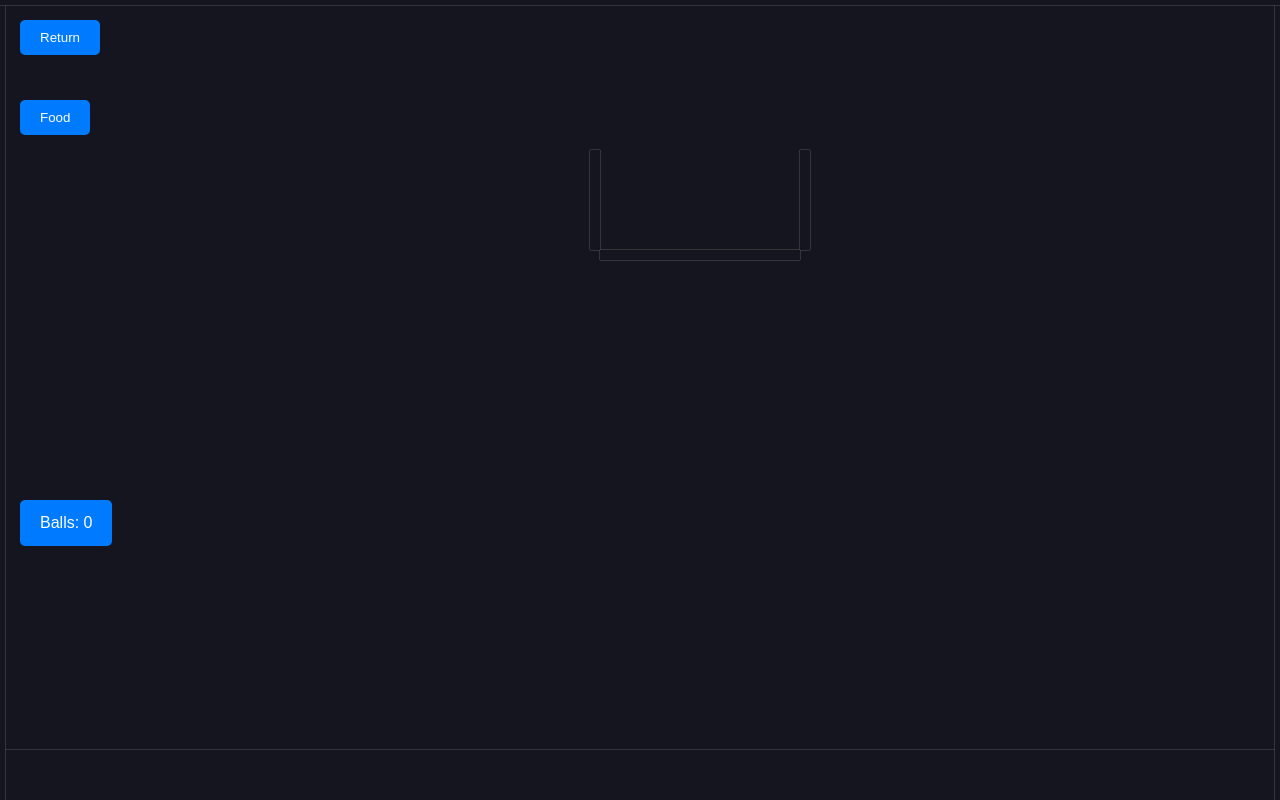
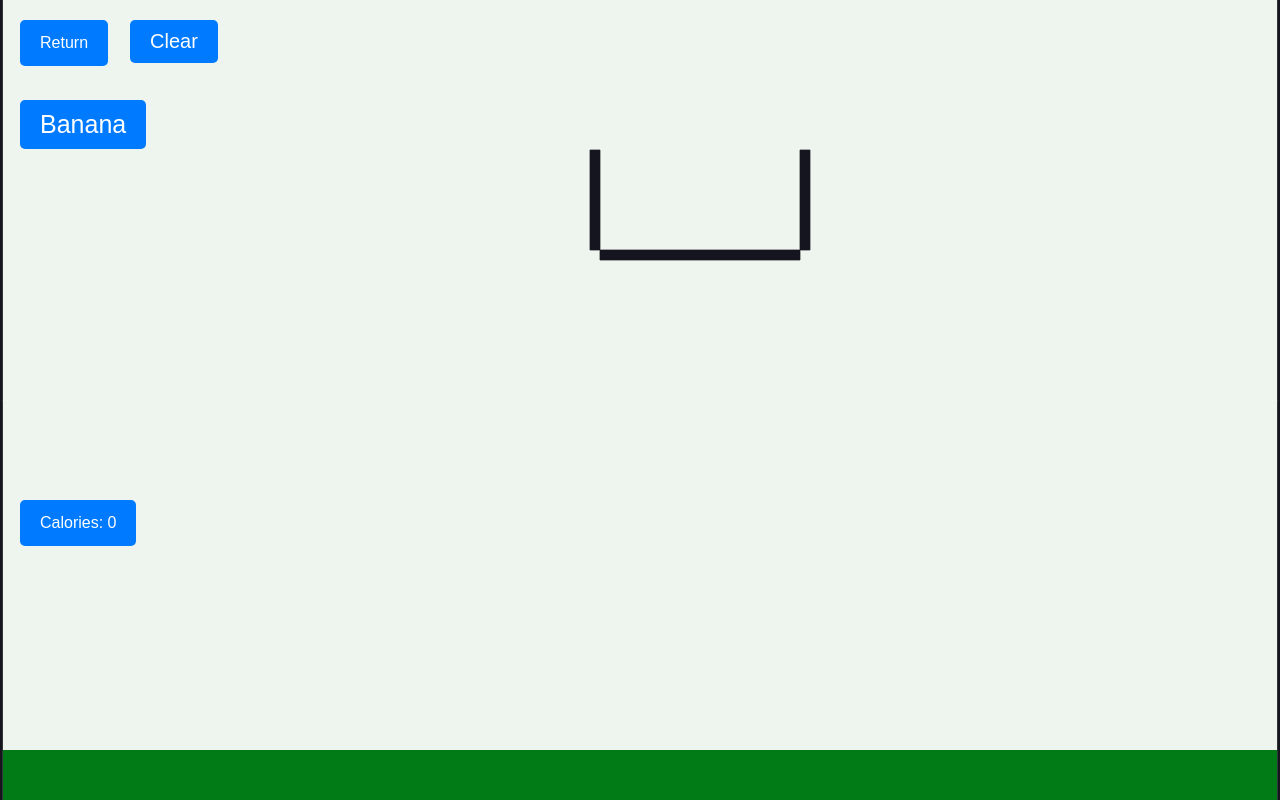
Before and after one commit to Samvae/CalorieConsumer, a plain HTML site: page Interactive/interactive.html in a window 1280 px wide. Drawn offline with nearby package versions, Linux system fonts and the light colour scheme; animation ran at ten frames a second.

Commit message:
continue working

```diff
--- a/Interactive/interactive.html
+++ b/Interactive/interactive.html
@@ -7,7 +7,26 @@
   <link rel="stylesheet" href="/Interactive/style.css">
 </head>
 <body>
+      <a href="/index.html" class="return-button">Return</a>
+        <!-- Refresh button -->
+      <button class="clear-button" onclick="refreshPage()">Clear</button>
+
+        <!-- Using object tag to display SVG -->
+      <!-- <img src="/mouth.svg" alt="Mouth SVG" class="mouth-svg"> -->
+
+      <button id="bananaButton" class="banana-button">Banana</button>
+
+      <div id="calories"class="calories-display">Calories: 0</div>
+
       <script src="/node_modules/matter-js/build/matter.js"></script>
+      <script src="/node_modules/matter-js/build/matter.min.js"></script>
+      <script src="/node_modules/matter-js/build/matter.dev.js"></script>
       <script src="script.js"></script>
+      <script>
+        function refreshPage() {
+          // Reload the current page
+          location.reload();
+        }
+      </script>
 </body>
 </html>
--- a/Interactive/script.js
+++ b/Interactive/script.js
@@ -1,29 +1,3 @@
-// Create a button element
-const button = document.createElement("button");
-button.innerText = "Return";
-button.classList.add("custom-button");
-
-// Add an event listener to the button for redirection
-button.addEventListener("click", function() {
-    window.location.href = "/index.html";
-});
-document.body.appendChild(button);
-
-////////////////////////////////////////////////////////////////
-// Create a button element
-const Foodbutton = document.createElement("button");
-Foodbutton.innerText = "Food";
-Foodbutton.classList.add("food-button");
-document.body.appendChild(Foodbutton);
-
-// Add a div to display the ball count
-const ballCountDisplay = document.createElement("div");
-ballCountDisplay.id = "ballCountDisplay";
-ballCountDisplay.textContent = "Balls in Box: 0";
-ballCountDisplay.classList.add("ball-count-display");
-document.body.appendChild(ballCountDisplay);
-
-////////////////////////////////////////////////////////////////
 // module aliases
 var Engine = Matter.Engine,
 Render = Matter.Render,
@@ -42,12 +16,10 @@ var render = Render.create({
     options: {
         width: window.innerWidth,
         height: window.innerHeight,
-        wireframes: false
+        wireframes: false,
+        background: "#EEF4EE"
     }
 });
-
-render.canvas.width = window.innerWidth;
-render.canvas.height = window.innerHeight;
 
 // add mouse control
 let mouse = Matter.Mouse.create(render.canvas);
@@ -61,84 +33,126 @@ let mouseConstraint = Matter.MouseConstraint.create(engine, {
 var boxWidth = 200;
 var boxHeight = 100;
 
-var sensorBottom = Bodies.rectangle(
-    700, 200 + boxHeight / 2 + 5, boxWidth, 10,
+var sensors = [
+    // Sensor at the bottom
     {
+      body: Bodies.rectangle(700, 200 + boxHeight / 2 + 5, boxWidth, 10, {
         isStatic: true
+      }),
+      name: "sensorBottom"
+    },
+    // Sensor on the left
+    {
+      body: Bodies.rectangle(700 - boxWidth / 2 - 5, 200, 10, boxHeight, {
+        isStatic: true
+      }),
+      name: "sensorLeft"
+    },
+    // Sensor on the right
+    {
+      body: Bodies.rectangle(700 + boxWidth / 2 + 5, 200, 10, boxHeight, {
+        isStatic: true
+      }),
+      name: "sensorRight"
     }
-);
+  ];
 
-var sensorLeft = Bodies.rectangle(
-    700 - boxWidth / 2 - 5, 200, 10, boxHeight,
-    {
-        isStatic: true
-    }
-);
 
-var sensorRight = Bodies.rectangle(
-    700 + boxWidth / 2 + 5, 200, 10, boxHeight,
-    {
-        isStatic: true
-    }
-);
-
-Foodbutton.addEventListener("click", function() {
-    var box = Bodies.circle(700, 200, 15);
-    Composite.add(engine.world, [box]);
+const bananaButton = document.getElementById("bananaButton");
+bananaButton.addEventListener("click", function() {
+    var banana = Bodies.circle(700,200,15   , {
+        render: {
+            sprite: {
+                texture: "/banana1.png"
+            }
+        }
+    });
+    Composite.add(engine.world, [banana]);
 });
 
-// Update the ball count display
-function updateBallCountDisplay() {
-    const ballCount = countBallsInBox();
-    ballCountDisplay.textContent = `Balls: ${ballCount}`;
+// Update the calories count display
+const calories = document.getElementById("calories");
+function updateCalories() {
+    const kcal = countCalories();
+    calories.textContent = `Calories: ${kcal}`;
 }
 
-// Count the number of balls inside the box
-function countBallsInBox() {
+// Count the number of caloriess inside the box
+function countCalories() {
     const allBodies = Composite.allBodies(engine.world);
 
-    let ballCount = 0;
+    let calories = 0;
     allBodies.forEach(body => {
-        if (body.label === "Circle Body" && checkBallInBox(body)) {
-            ballCount++;
+        if (body.label === "Circle Body" && checkCalories(body)) {
+            calories++;
         }
     });
 
-    return ballCount;
+    return calories;
 }
 
-// Function to check if a ball is inside the box
-function checkBallInBox(ball) {
+// Function to check if a calories is inside the box
+function checkCalories(calories) {
     const boxWidth = 200;
     const boxHeight = 100;
     const boxX = 700;
     const boxY = 200;
 
-    const ballX = ball.position.x;
-    const ballY = ball.position.y;
+    const caloriesX = calories.position.x;
+    const caloriesY = calories.position.y;
 
     const boxTop = boxY - boxHeight / 2;
     const boxBottom = boxY + boxHeight / 2;
     const boxLeft = boxX - boxWidth / 2;
     const boxRight = boxX + boxWidth / 2;
 
-    if (ballX > boxLeft && ballX < boxRight && ballY > boxTop && ballY < boxBottom) {
+    if (caloriesX > boxLeft && caloriesX < boxRight && caloriesY > boxTop && caloriesY < boxBottom) {
         return true;
     } else {
         return false;
     }
 }
 
-// World
-var ground = Bodies.rectangle(window.innerWidth/2, window.innerHeight,window.innerWidth,100,{ isStatic: true });
-var Lwall = Bodies.rectangle(0, window.innerHeight,10,window.innerHeight*2,{ isStatic: true });
-var Rwall = Bodies.rectangle(window.innerWidth, window.innerHeight,10,window.innerHeight*2,{ isStatic: true });
-var topWall = Bodies.rectangle(window.innerWidth/2, 0,window.innerWidth,10,{ isStatic: true });
+var walls = [
+    // Ground
+    {
+      body: Bodies.rectangle(window.innerWidth / 2, window.innerHeight, window.innerWidth, 100, {
+        isStatic: true,
+        render: {
+          fillStyle: "#007B16"
+        }
+      }),
+      name: "ground"
+    },
+    // Left Wall
+    {
+      body: Bodies.rectangle(0, window.innerHeight, 5, window.innerHeight * 2, {
+        isStatic: true
+      }),
+      name: "Lwall"
+    },
+    // Right Wall
+    {
+      body: Bodies.rectangle(window.innerWidth, window.innerHeight, 5, window.innerHeight * 2, {
+        isStatic: true
+      }),
+      name: "Rwall"
+    },
+  ];
 
-Composite.add(engine.world, [sensorBottom, sensorLeft, sensorRight, ground, Lwall, Rwall, topWall, mouseConstraint]);
+// Combine all bodies into a single array
+var bodiesToAdd = walls.map(wall => wall.body)
+                    .concat(sensors.map(sensor => sensor.body))
+                    .concat(mouseConstraint);
+
+// Add all bodies to the world
+Composite.add(engine.world, bodiesToAdd);
+
 Render.run(render);
 var runner = Runner.create();
 Runner.run(runner, engine);
 
-// Update the ball count display continuously
-Events.on(engine, 'beforeUpdate', updateBallCountDisplay);
+
+
+// Update the calories count display continuously
+Events.on(engine, 'beforeUpdate', updateCalories);
--- a/Interactive/style.css
+++ b/Interactive/style.css
@@ -10,7 +10,7 @@ body {
 }
 
 /* Define styles for the custom button */
-.custom-button {
+.return-button {
   position: absolute;
   top: 20px;
   left: 20px;
@@ -20,14 +20,32 @@ body {
   border: none;
   border-radius: 5px;
   cursor: pointer;
+  text-decoration: none;
 }
 
 /* Hover effect when cursor is over the button */
-.custom-button:hover {
+.return-button:hover {
   background-color: #0056b3;
 }
 
-.food-button {
+.clear-button {
+  position: absolute;
+  top: 20px;
+  left: 130px;
+  padding: 10px 20px;
+  background-color: #007bff;
+  color: white;
+  border: none;
+  border-radius: 5px;
+  cursor: pointer;
+  font-size: 20px;
+}
+
+.clear-button:hover {
+  background-color: #0056b3;
+}
+
+.banana-button {
   position: absolute;
   top: 100px;
   left: 20px;
@@ -37,14 +55,14 @@ body {
   border: none;
   border-radius: 5px;
   cursor: pointer;
+  font-size: 25px;
 }
 
-/* Hover effect when cursor is over the button */
-.custom-food-button:hover {
+.banana-button:hover {
   background-color: #0056b3;
 }
 
-.ball-count-display {
+.calories-display {
   position: absolute;
   top: 500px;
   left: 20px;
@@ -55,3 +73,11 @@ body {
   border-radius: 5px;
   cursor: pointer;
 }
+
+.mouth-svg{
+  position: absolute;
+  top: 200px;
+  right: 200px;
+  width: 500px;
+  height: 500px;
+}
```
Also changed, not shown: banana.png (added), banana1.png (added), mouth.svg (added).
